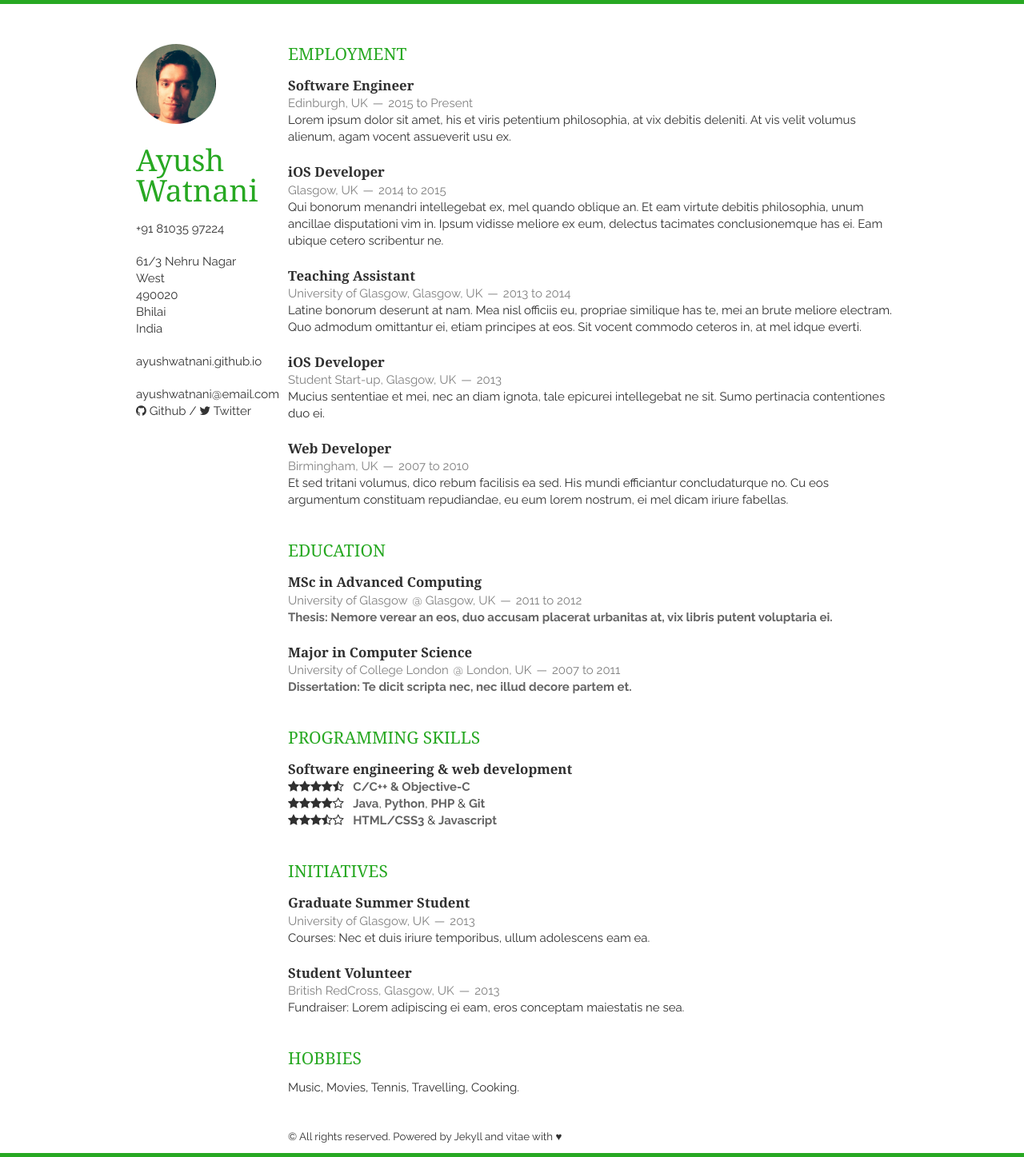
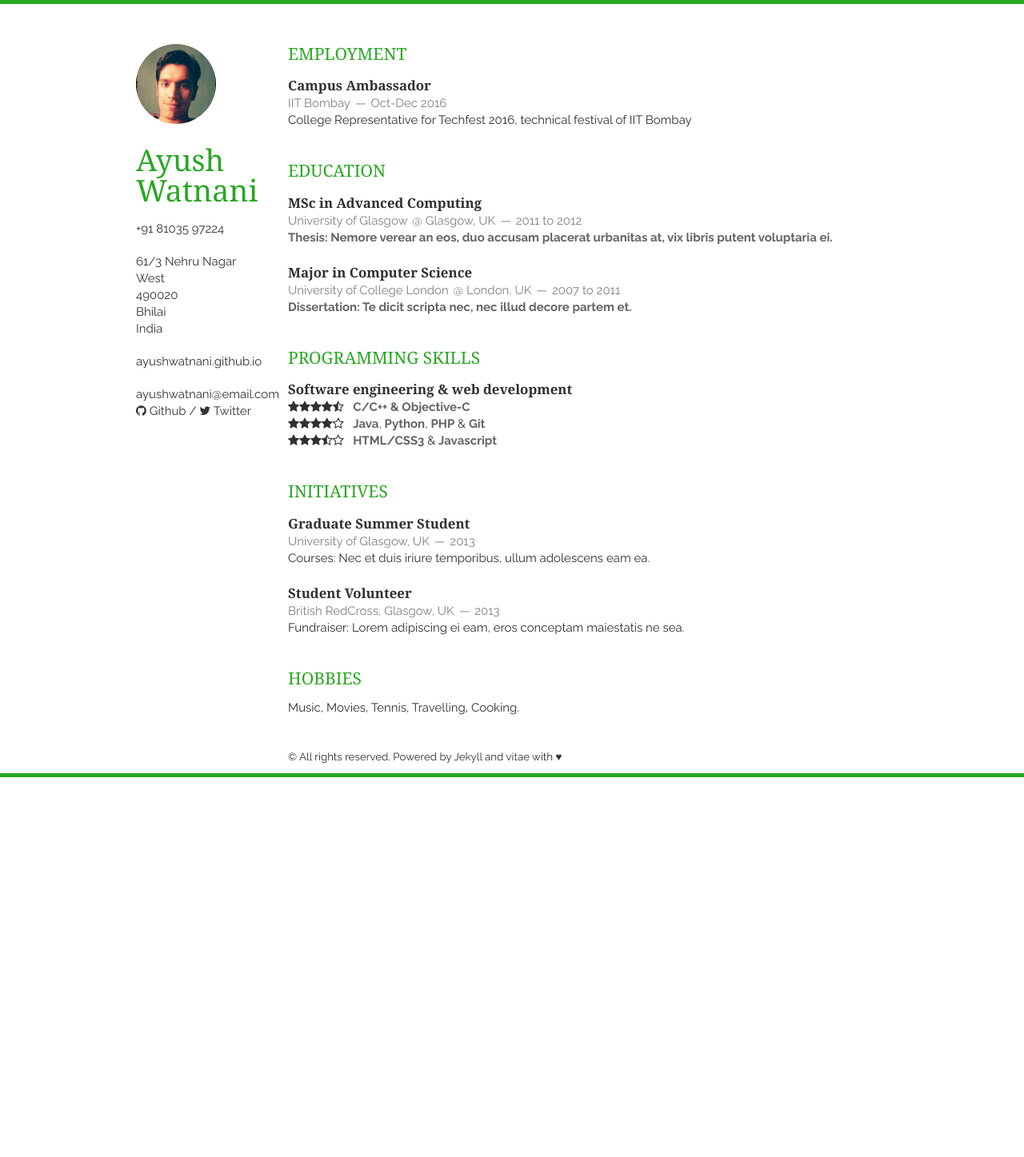
Before and after one commit to mrdeepakchauhan/resume, a Jekyll site: the page built from index.html, in a window 1280 px wide. Shown: the whole page at 80% size. Built offline with Jekyll 4.4.1, drawn with Linux system fonts in a browser that asks for light colours; nearby versions of some CDN libraries; the list of posts is cut into pages by our own code; after the commit the page ends 972 px from its top, so only the background shows below that.

Commit message:
Update employment.html

```diff
--- a/_includes/employment.html
+++ b/_includes/employment.html
@@ -2,43 +2,9 @@
     <h1>Employment</h1>
     <article>
         <header>
-            <h1>Software Engineer</h1>
-            <span><address>Edinburgh, UK</address><time>2015 to Present</time></span>
+            <h1>Campus Ambassador</h1>
+            <span><address>IIT Bombay</address><time>Oct-Dec 2016</time></span>
         </header>
-        <p>Lorem ipsum dolor sit amet, his et viris petentium philosophia,
-            at vix debitis deleniti. At vis velit volumus alienum, agam vocent assueverit usu ex. </p>
-    </article>
-    <article>
-        <header>
-            <h1>iOS Developer</h1>
-            <span><address>Glasgow, UK</address><time>2014 to 2015</time></span>
-        </header>
-        <p>Qui bonorum menandri intellegebat ex, mel quando oblique an. Et eam virtute debitis philosophia,
-            unum ancillae disputationi vim in. Ipsum vidisse meliore ex eum,
-            delectus tacimates conclusionemque has ei. Eam ubique cetero scribentur ne.</p>
-    </article>
-    <article>
-        <header>
-            <h1>Teaching Assistant</h1>
-            <span><address>University of Glasgow, Glasgow, UK</address><time>2013 to 2014</time></span>
-        </header>
-        <p>Latine bonorum deserunt at nam. Mea nisl officiis eu, propriae similique has te, mei an brute meliore electram.
-            Quo admodum omittantur ei, etiam principes at eos. Sit vocent commodo ceteros in, at mel idque everti.</p>
-    </article>
-    <article>
-        <header>
-            <h1>iOS Developer</h1>
-            <span><address>Student Start-up, Glasgow, UK</address><time>2013</time></span>
-        </header>
-        <p>Mucius sententiae et mei, nec an diam ignota, tale epicurei intellegebat ne sit. Sumo pertinacia contentiones duo ei.</p>
-    </article>
-    <article>
-        <header>
-            <h1>Web Developer</h1>
-            <span><address>Birmingham, UK</address><time>2007 to 2010</time></span>
-        </header>
-        <p> Et sed tritani volumus, dico rebum facilisis ea sed. His mundi efficiantur concludaturque no.
-            Cu eos argumentum constituam repudiandae, eu eum lorem nostrum, ei mel dicam iriure fabellas.
-        </p>
+        <p>College Representative for Techfest 2016, technical festival of IIT Bombay </p>
     </article>
 </section>
```
